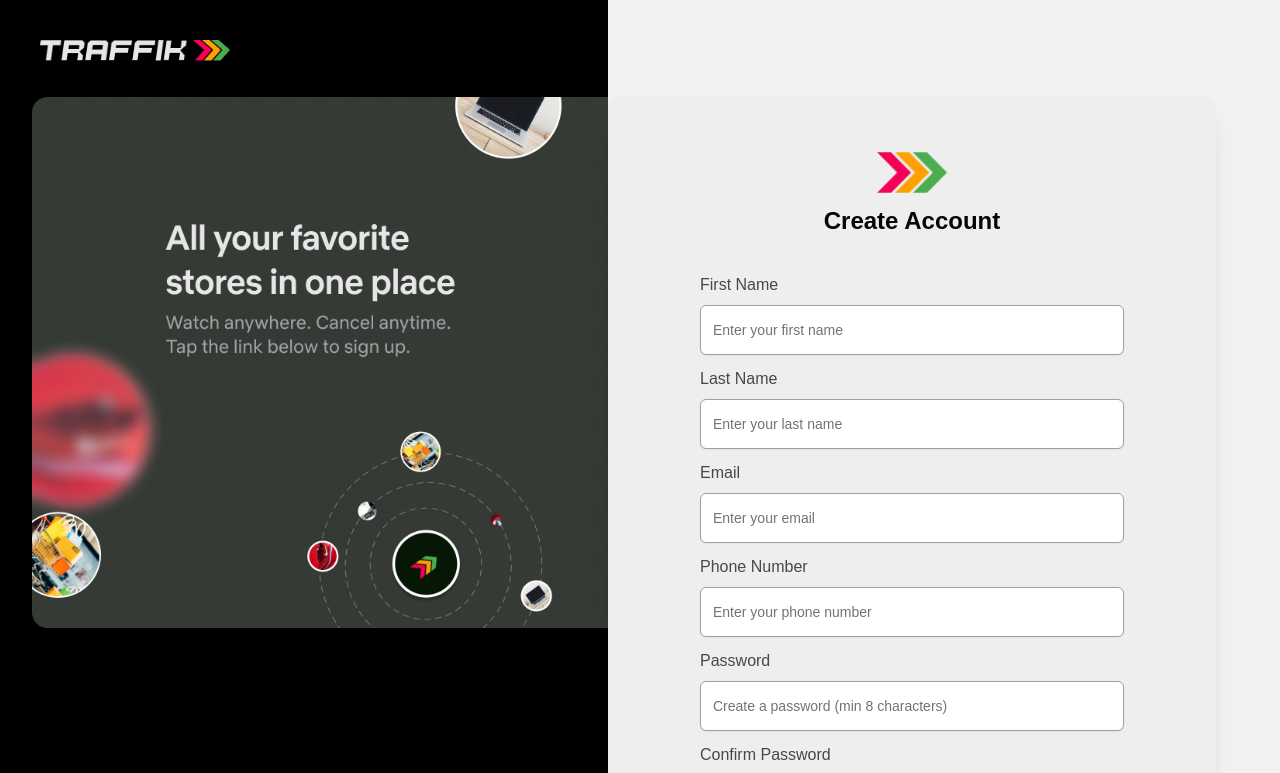
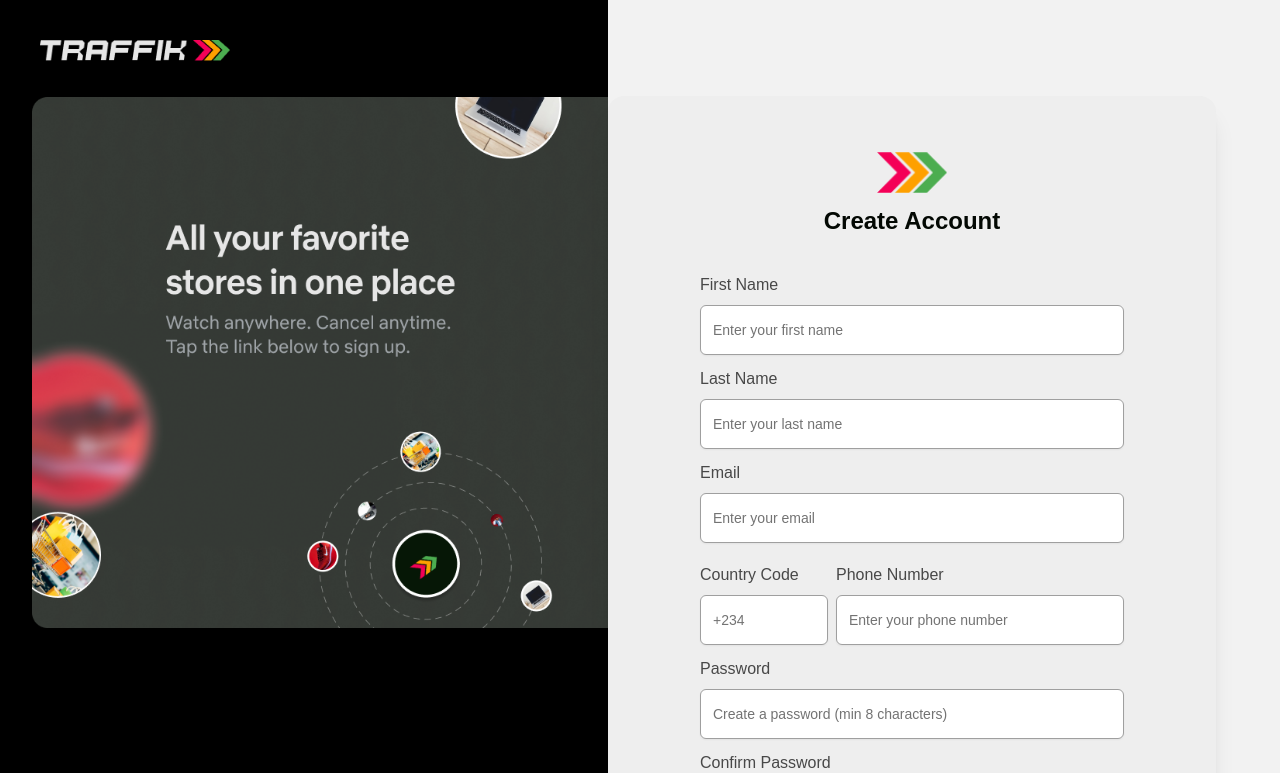
Before and after one commit to nkinnacostly/traffic-web-app, a Next.js app: page /auth/sign-up in a window 1280 px wide. Shown: the top 773 px of the page. Built offline with nearby package versions, Linux system fonts and the light colour scheme.

Commit message:
feat: login flow

```diff
--- a/app/auth/sign-in/page.tsx
+++ b/app/auth/sign-in/page.tsx
@@ -39,7 +39,14 @@
   const onSubmit = async (values: LoginFormValues) => {
     setIsPending(true);
     try {
-      const response = await login(values as LoginPayload);
+      const payload: LoginPayload = {
+        email: values.email,
+        password: values.password,
+        deviceId: "12345",
+        role: "vendor",
+      };
+
+      const response = await login(payload);
 
       if (response.data.token) {
         const { token, ...userData } = response.data;
@@ -65,7 +72,7 @@
           <Input
             label="Email"
             type="email"
-            className={`py-6 border-[#9F9F9F] ${errors.email ? "border-red-500" : ""}`}
+            className={`py-6 text-black border-[#9F9F9F] ${errors.email ? "border-red-500" : ""}`}
             placeholder="Enter Your Email"
             {...register("email")}
           />
@@ -78,7 +85,7 @@
           <Input
             label="Password"
             type="password"
-            className={`py-6 border-[#9F9F9F] ${errors.password ? "border-red-500" : ""}`}
+            className={`py-6 text-black border-[#9F9F9F] ${errors.password ? "border-red-500" : ""}`}
             placeholder="Enter your Password"
             {...register("password")}
           />
--- a/app/auth/sign-up/page.tsx
+++ b/app/auth/sign-up/page.tsx
@@ -20,6 +20,7 @@
     firstName: z.string().min(1, "First name is required"),
     lastName: z.string().min(1, "Last name is required"),
     email: z.string().email("Invalid email address"),
+    countryCode: z.string().min(1, "Country code is required"),
     phone: z.string().min(1, "Phone number is required"),
     password: z.string().min(8, "Password must be at least 8 characters"),
     confirmPassword: z.string().min(1, "Please confirm your password"),
@@ -52,9 +53,12 @@
         firstName: values.firstName,
         lastName: values.lastName,
         email: values.email,
-        phone: values.phone,
+        phone: {
+          countryCode: values.countryCode,
+          number: values.phone,
+        },
         password: values.password,
-        role: "user",
+        role: "vendor",
       };
 
       const response = await registerApi(payload);
@@ -139,6 +143,22 @@
         </div>
 
         <div className="mb-2">
+          <div className="flex gap-2">
+            <div className="w-32">
+              <Input
+                label="Country Code"
+                type="text"
+                className={`py-6 border-[#9F9F9F] text-black ${errors.countryCode ? "border-red-500" : ""}`}
+                placeholder="+234"
+                {...register("countryCode")}
+              />
+              {errors.countryCode && (
+                <p className="text-red-500 text-sm mt-1">
+                  {errors.countryCode.message}
+                </p>
+              )}
+            </div>
+            <div className="flex-1">
               <Input
                 label="Phone Number"
                 type="tel"
@@ -147,8 +167,12 @@
                 {...register("phone")}
               />
               {errors.phone && (
-            <p className="text-red-500 text-sm mt-1">{errors.phone.message}</p>
+                <p className="text-red-500 text-sm mt-1">
+                  {errors.phone.message}
+                </p>
               )}
+            </div>
+          </div>
         </div>
 
         <div className="mb-2">
--- a/lib/services/api/auth/login.api.ts
+++ b/lib/services/api/auth/login.api.ts
@@ -5,6 +5,8 @@
 export interface LoginPayload {
   email: string;
   password: string;
+  deviceId: string;
+  role: string;
 }
 
 export interface LoginResponseData {
--- a/lib/services/api/auth/register.api.ts
+++ b/lib/services/api/auth/register.api.ts
@@ -7,7 +7,10 @@
   lastName: string;
   email: string;
   password: string;
-  phone: string;
+  phone: {
+    countryCode: string;
+    number: string;
+  };
   role: string;
 }
 
```
Lines whose indentation alone changed are shown as unchanged.
